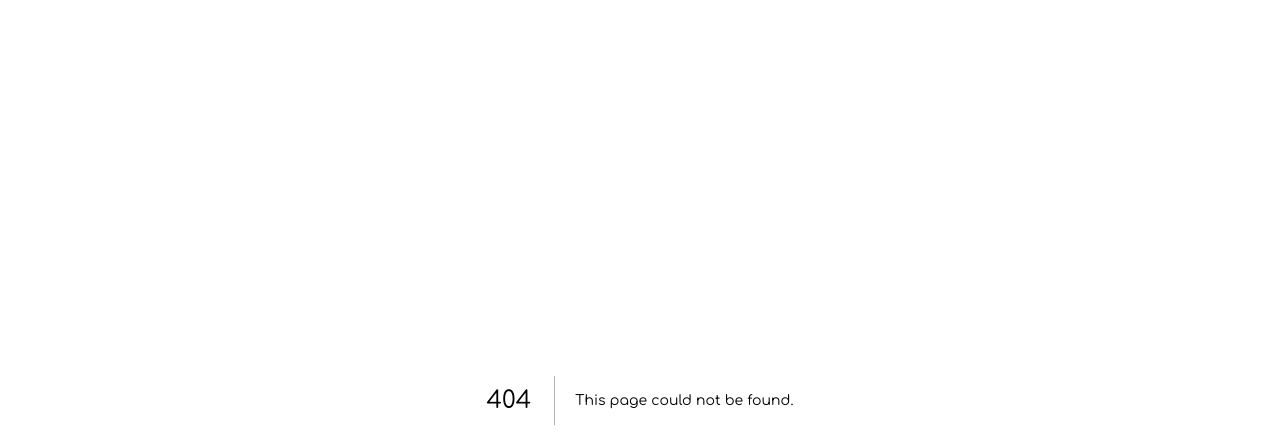
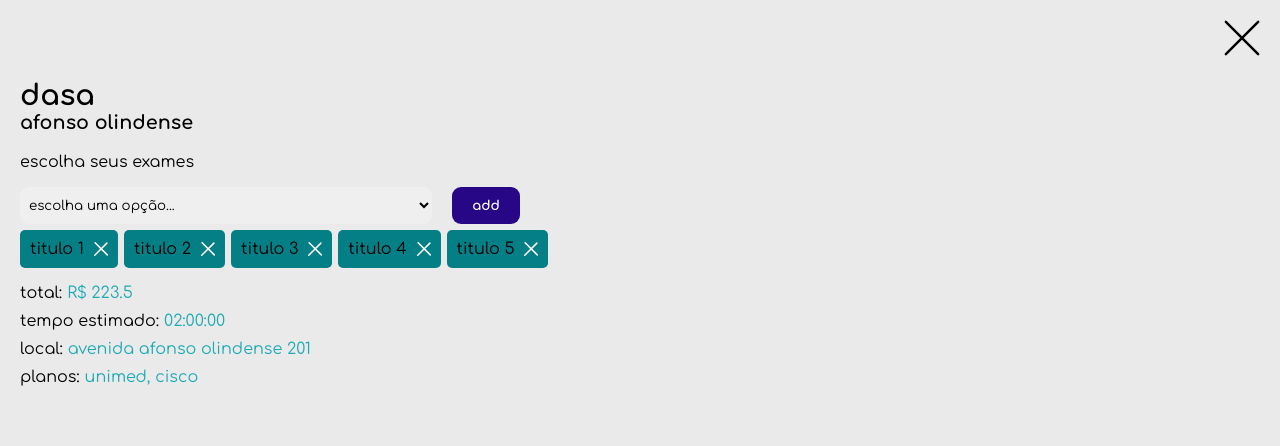
Before and after one commit to MiniMarvin/guaiamus-exam-website, a Next.js app: page /clinics/1/schedule in a window 1280 px wide. Before the commit this address had no page. Shown: the top 446 px of the page. Built offline with nearby package versions, Linux system fonts and the light colour scheme.

Commit message:
feat: inserted the close elements

```diff
--- /dev/null
+++ b/components/elements/RowTitle.js
@@ -0,0 +1,29 @@
+import theme from '../theme'
+
+export default function RowTitle(props) {
+	return (
+		<>
+			<div>
+				<span>{props.title}:</span>
+				<span className="content">{props.content}</span>
+			</div>
+
+			<style jsx>{`
+				div {
+					display: flex;
+					flex-direction: row;
+          margin: 10px 0px;
+				}
+
+				span {
+					font-size: 1em;
+				}
+
+				.content {
+          margin-left: 5px;
+					color: ${theme.colors.baseGreen};
+				}
+			`}</style>
+		</>
+	)
+}
--- a/package.json
+++ b/package.json
@@ -5,12 +5,14 @@
   "scripts": {
     "dev": "next dev",
     "build": "next build",
+    "export": "next build && next export",
     "start": "next start"
   },
   "dependencies": {
     "@chakra-ui/core": "^0.8.0",
     "@emotion/core": "^10.0.28",
     "@emotion/styled": "^10.0.27",
+    "@remotelock/react-week-scheduler": "^3.5.8",
     "emotion-theming": "^10.0.27",
     "next": "9.5.1",
     "react": "16.13.1",
--- /dev/null
+++ b/pages/clinics/[clinicId]/schedule.js
@@ -0,0 +1,138 @@
+import {useState} from 'react'
+
+import Link from 'next/link'
+
+import TopImage from '../../../components/elements/topImage'
+import theme from '../../../components/theme'
+import RowTitle from '../../../components/elements/RowTitle'
+import Selector from '../../../components/elements/selector'
+import Button from '../../../components/elements/button'
+import Tag from '../../../components/elements/tag'
+
+import { TimeGridScheduler, classes } from '@remotelock/react-week-scheduler';
+import '@remotelock/react-week-scheduler/index.css';
+
+export default function ClinicExamDetails() {
+	const [exams, setExams] = useState([
+		'posologia',
+		'hematologia',
+		'glicologia',
+	])
+
+	const details = {
+		name: 'dasa',
+		subtitle: 'afonso olindense',
+		local: 'avenida afonso olindense 201',
+		// maps: '<iframe src="https://www.google.com/maps/embed?pb=!1m18!1m12!1m3!1d25055.84210451484!2d-34.93508754539014!3d-8.039142433211929!2m3!1f0!2f0!3f0!3m2!1i1024!2i768!4f13.1!3m3!1m2!1s0x7ab19168d3d4b2b%3A0xf652db64eb013eb2!2sHospital%20Get%C3%BAlio%20Vargas!5e0!3m2!1spt-BR!2sbr!4v1596749380292!5m2!1spt-BR!2sbr" width="600" height="450" frameborder="0" style="border:0;" allowfullscreen="" aria-hidden="false" tabindex="0"></iframe>',
+		maps:
+			'https://www.google.com/maps/embed?pb=!1m18!1m12!1m3!1d25055.84210451484!2d-34.93508754539014!3d-8.039142433211929!2m3!1f0!2f0!3f0!3m2!1i1024!2i768!4f13.1!3m3!1m2!1s0x7ab19168d3d4b2b%3A0xf652db64eb013eb2!2sHospital%20Get%C3%BAlio%20Vargas!5e0!3m2!1spt-BR!2sbr!4v1596749380292!5m2!1spt-BR!2sbr',
+		exams: [
+			{
+				name: 'exame 1',
+				price: 150,
+			},
+			{
+				name: 'exame 2',
+				price: 73.5,
+			},
+		],
+		plans: ['unimed', 'cisco'],
+	}
+
+	const [selectedItems, setSelectedItems] = useState([
+		'titulo 1',
+		'titulo 2',
+		'titulo 3',
+		'titulo 4',
+		'titulo 5',
+	])
+
+	const price = details.exams.reduce((acc, p) => acc + p.price, 0)
+	const toggle = () => {}
+	const tags = selectedItems.map((item, id) => (
+		<Tag
+			title={item}
+			key={id+'-tag'}
+			action={() => {
+				console.log(`click ${item}`)
+			}}
+		/>
+	))
+
+	return (
+		<>
+			<div className="top">
+				{/* TODO: change the link */}
+				<Link href="/">
+					<a>
+						<img src="/closeDark.svg" />
+					</a>
+				</Link>
+			</div>
+			<div className="content">
+				<h1>{details.name}</h1>
+				<h2>{details.subtitle}</h2>
+				<div className="part">
+					<p>escolha seus exames</p>
+					<div className="row">
+						<Selector
+							onChange={(value) => {
+								console.log(`did select ${value}`)
+							}}
+							options={exams}
+							label="escolha seus exames"
+						/>
+						<div className="btn">
+							<Button>add</Button>
+						</div>
+					</div>
+				</div>
+				<div className="selected-items">
+					{tags}
+				</div>
+				<RowTitle title="total" content={`R$ ${price}`} />
+				<RowTitle title="tempo estimado" content={'02:00:00'} />
+				<RowTitle title="local" content={details.local} />
+				<RowTitle title="planos" content={details.plans.join(', ')} />
+			</div>
+
+			<style jsx>{`
+				.top, .content {
+					margin: 20px;
+					background-color: ${theme.colors.background};
+				}
+
+				h1 {
+					font-size: 1.8em;
+					margin: 0px;
+				}
+
+				h2 {
+					font-size: 1.2em;
+					margin: 0px 0px 20px 0px;
+				}
+
+				.top {
+					display: flex;
+					flex-direction: row;
+					justify-content: flex-end;
+				}
+
+				.top img {
+					width: 36px;
+				}
+
+				.row {
+					display: flex;
+					flex-direction: row;
+					width: 100%;
+					max-width: 500px;
+				}
+
+				.btn {
+					margin: 0px 0px 0px 20px;
+				}
+			`}</style>
+		</>
+	)
+}
```
Also changed, not shown: components/elements/clinicBox.js (+5 -32 lines), pages/clinics/[clinicId]/index.js (added, +9 -0 lines), public/closeDark.svg (added), 1 other file (tests, documents, lock files or other folders).
